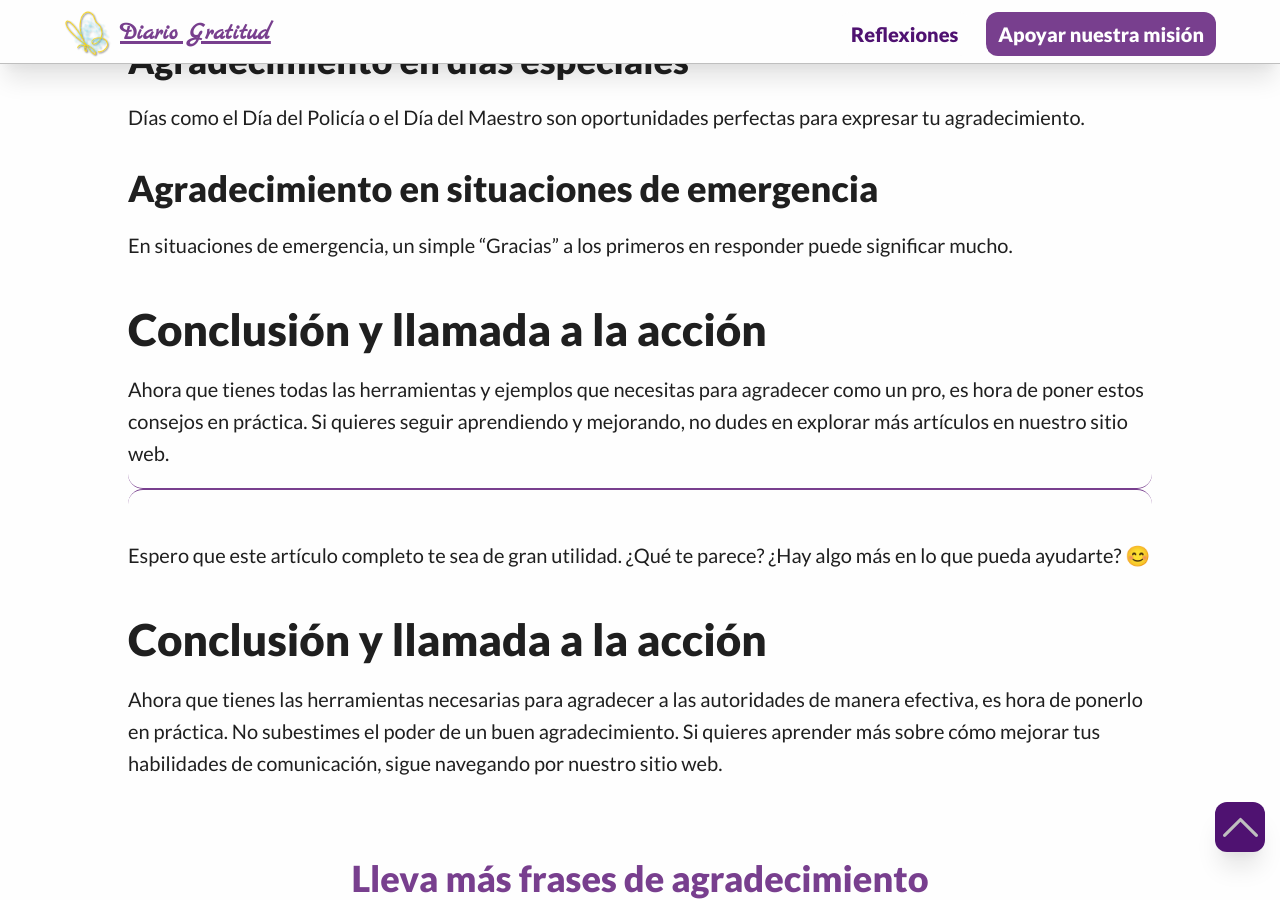
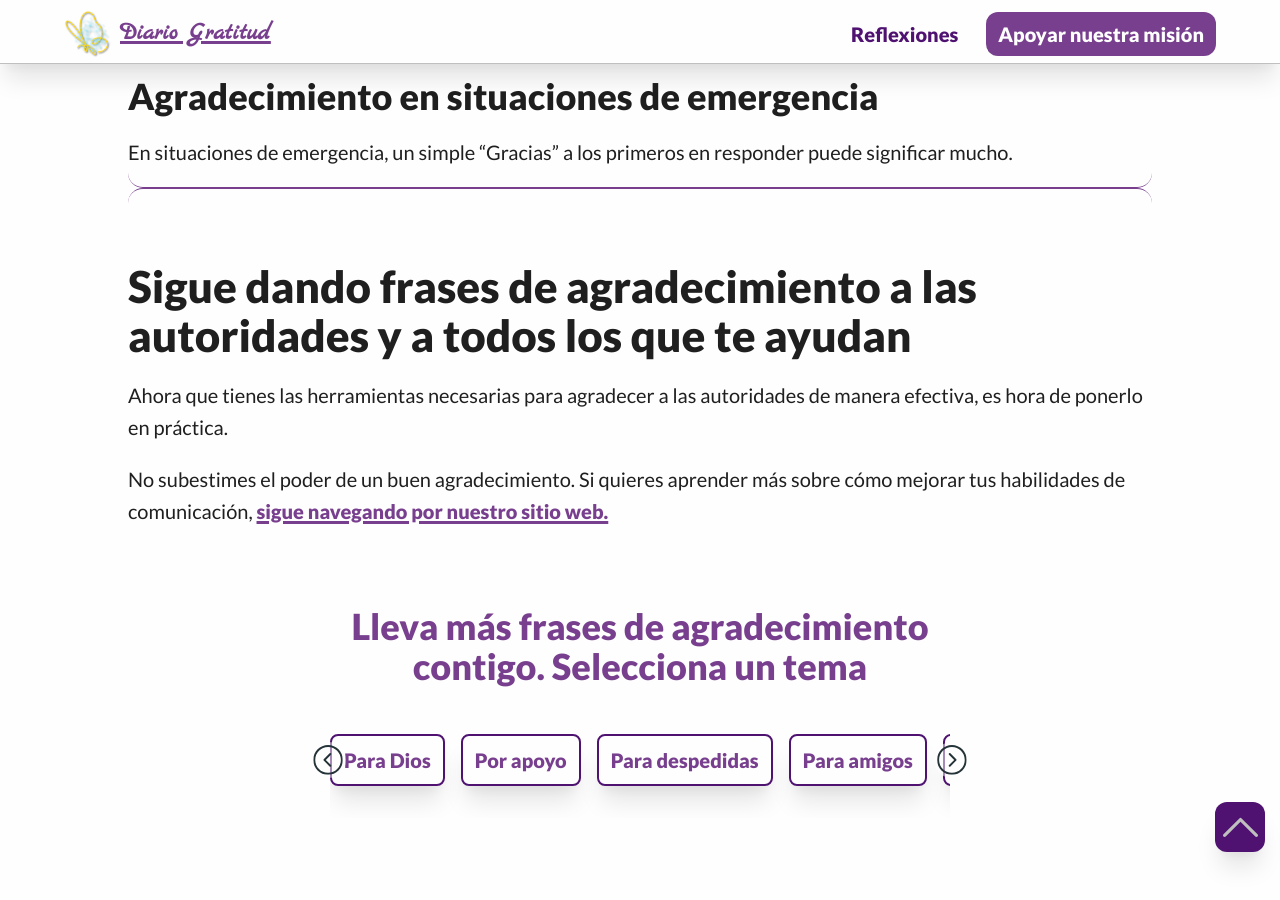
Before and after one commit to Klerpson/gratitud, a Jekyll site: the page built from agradecer-a-autoridades-frases-para-bomberos-y-hasta-soldados.md, in a window 1280 px wide and 900 px high, scrolled down 7279 px. Built offline with Jekyll 4.4.1, drawn with Linux system fonts in a browser that asks for light colours; some of the changed text lies outside the part shown.

Commit message:
Update Verticales “agradecer-a-autoridades-frases-para-bomberos-y-hasta-soldados”

```diff
--- a/agradecer-a-autoridades-frases-para-bomberos-y-hasta-soldados.md
+++ b/agradecer-a-autoridades-frases-para-bomberos-y-hasta-soldados.md
@@ -127,31 +127,15 @@
 2. "Gracias por su rápida respuesta en momentos críticos."
 3. "Aprecio su profesionalismo y dedicación al servicio."
 
+### Agradecimiento a la Guardia Civil
+
+La Guardia Civil también juega un papel crucial en la seguridad. Un agradecimiento podría ser: "Gracias por su valentía y dedicación."
+
 ### Ejemplos de frases para agradecer a la Guardia Civil
 
 1. "Su valentía es un ejemplo para todos nosotros."
 2. "Gracias por mantener el orden durante eventos públicos."
 3. "Aprecio su constante vigilancia y protección."
-
-## Agradecimiento a héroes de la comunidad
-
-### Ejemplos de frases para agradecer a bomberos
-
-1. "Su valentía salvó vidas, gracias."
-2. "Aprecio su rápida acción en situaciones de emergencia."
-3. "Gracias por su sacrificio y dedicación."
-
-### Ejemplos de frases para agradecer a soldados y veteranos
-
-1. "Su servicio al país es inigualable, gracias."
-2. "Aprecio su valentía y sacrificio."
-3. "Gracias por proteger nuestra libertad."
-
-- - -
-
-### Agradecimiento a la Guardia Civil
-
-La Guardia Civil también juega un papel crucial en la seguridad. Un agradecimiento podría ser: "Gracias por su valentía y dedicación."
 
 ### Cómo agradecer al ejército y fuerzas armadas
 
@@ -165,13 +149,27 @@
 
 Los bomberos arriesgan sus vidas para mantenernos seguros. Un "Gracias por su valentía" es siempre bien recibido.
 
+### Ejemplos de frases para agradecer a bomberos
+
+1. "Su valentía salvó vidas, gracias."
+2. "Aprecio su rápida acción en situaciones de emergencia."
+3. "Gracias por su sacrificio y dedicación."
+
 ### Agradecimiento a soldados y veteranos
 
 Los soldados y veteranos han hecho sacrificios inimaginables. Agradéceles por su servicio y valentía.
 
+### Ejemplos de frases para agradecer a soldados y veteranos
+
+1. "Su servicio al país es inigualable, gracias."
+2. "Aprecio su valentía y sacrificio."
+3. "Gracias por proteger nuestra libertad."
+
 ### Cómo agradecer a voluntarios y activistas
 
 Los voluntarios y activistas mejoran la comunidad sin buscar recompensas. Un "Gracias por hacer la diferencia" es una excelente forma de reconocer su trabajo.
+
+- - -
 
 ## Agradecimiento en eventos oficiales
 
@@ -205,14 +203,10 @@
 
 En situaciones de emergencia, un simple "Gracias" a los primeros en responder puede significar mucho.
 
-## Conclusión y llamada a la acción
-
-Ahora que tienes todas las herramientas y ejemplos que necesitas para agradecer como un pro, es hora de poner estos consejos en práctica. Si quieres seguir aprendiendo y mejorando, no dudes en explorar más artículos en nuestro sitio web.
-
 - - -
 
-Espero que este artículo completo te sea de gran utilidad. ¿Qué te parece? ¿Hay algo más en lo que pueda ayudarte? 😊
+## Sigue dando frases de agradecimiento a las autoridades y a todos los que te ayudan
 
-## Conclusión y llamada a la acción
+Ahora que tienes las herramientas necesarias para agradecer a las autoridades de manera efectiva, es hora de ponerlo en práctica.
 
-Ahora que tienes las herramientas necesarias para agradecer a las autoridades de manera efectiva, es hora de ponerlo en práctica. No subestimes el poder de un buen agradecimiento. Si quieres aprender más sobre cómo mejorar tus habilidades de comunicación, sigue navegando por nuestro sitio web.
+No subestimes el poder de un buen agradecimiento. Si quieres aprender más sobre cómo mejorar tus habilidades de comunicación, [sigue navegando por nuestro sitio web.](/)
```
